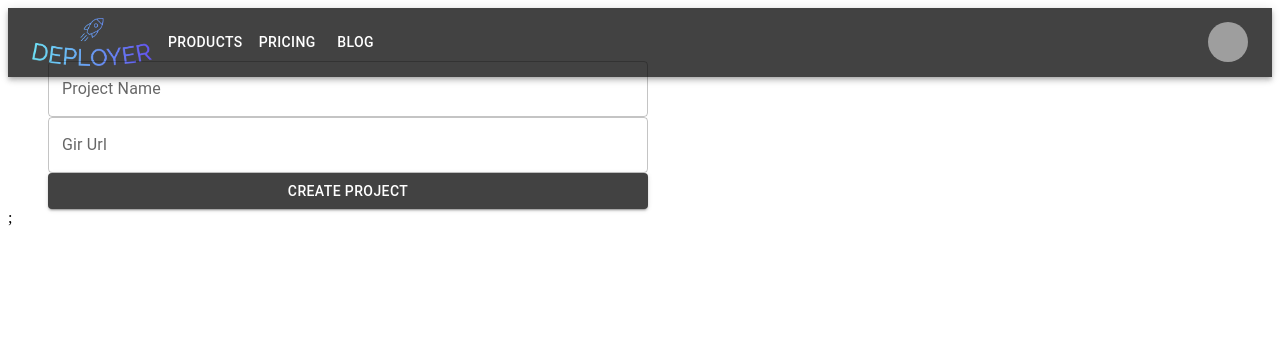
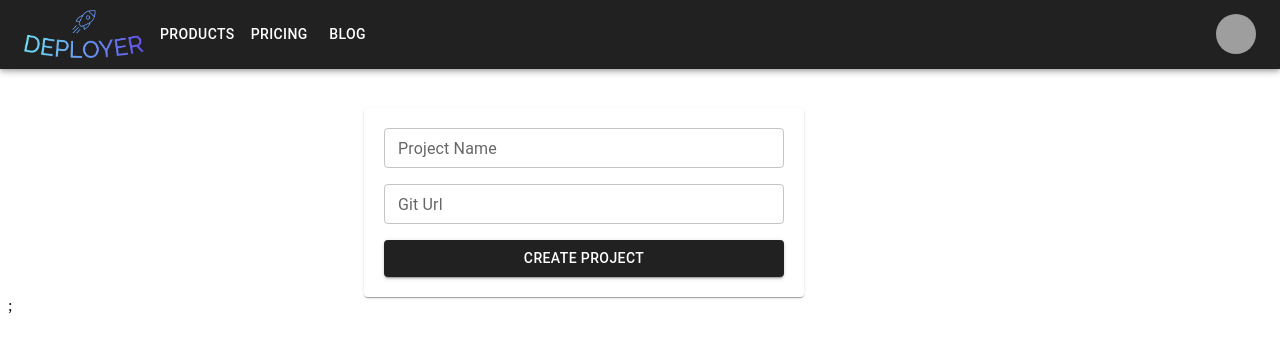
Before and after one commit to ganeshpc/deployer, a React (Vite) app in the folder frontend/: page / in a window 1280 px wide. Shown: the top 352 px of the page. Built offline with nearby package versions, Linux system fonts and the light colour scheme; grey boxes are pictures that could not be loaded.

Commit message:
Create project css layour fixed

```diff
--- a/frontend/src/App.jsx
+++ b/frontend/src/App.jsx
@@ -8,7 +8,7 @@ import router from './routes';
 const theme = createTheme({
   palette: {
     primary: {
-      main: grey[800],
+      main: grey[900],
     },
     secondary: {
       main: brown[800],
--- a/frontend/src/Layout.jsx
+++ b/frontend/src/Layout.jsx
@@ -8,7 +8,8 @@ const Layout = () => {
   return (
     <>
       <Header />
-      <Container>
+      <div style={{height: '100px'}}></div>
+      <Container maxWidth='sm'>
         <Outlet />
       </Container>
     </>
--- a/frontend/src/components/CreateProject.jsx
+++ b/frontend/src/components/CreateProject.jsx
@@ -1,12 +1,26 @@
-import { Button, Grid, TextField } from '@mui/material';
+import { Box, Button, Card, Grid, Stack, TextField } from '@mui/material';
 
 const CreateProject = () => {
   return (
-    <Grid container flexDirection="column" spacing={2} width={'600px'}>
-      <TextField variant="outlined" label="Project Name"></TextField>
-      <TextField variant="outlined" label="Gir Url"></TextField>
-      <Button variant="contained">Create Project</Button>
-    </Grid>
+    <Card sx={{ width: '400px', padding: '20px' }}>
+      <Stack spacing={2}>
+        <TextField
+          margin="4px"
+          variant="outlined"
+          label="Project Name"
+          size="small"
+        ></TextField>
+        <TextField
+          margin="4px"
+          variant="outlined"
+          label="Git Url"
+          size="small"
+        ></TextField>
+        <Button margin="4px" variant="contained">
+          Create Project
+        </Button>
+      </Stack>
+    </Card>
   );
 };
 
--- a/frontend/src/components/Header.jsx
+++ b/frontend/src/components/Header.jsx
@@ -40,7 +40,7 @@ const Header = () => {
     setAnchorElUser(null);
   };
   return (
-    <AppBar sx={{ position: 'static' }}>
+    <AppBar>
       <Container maxWidth="xl">
         <Toolbar disableGutters>
           <Box sx={{ display: { xs: 'none', md: 'flex' }, mr: 1 }}>
```
